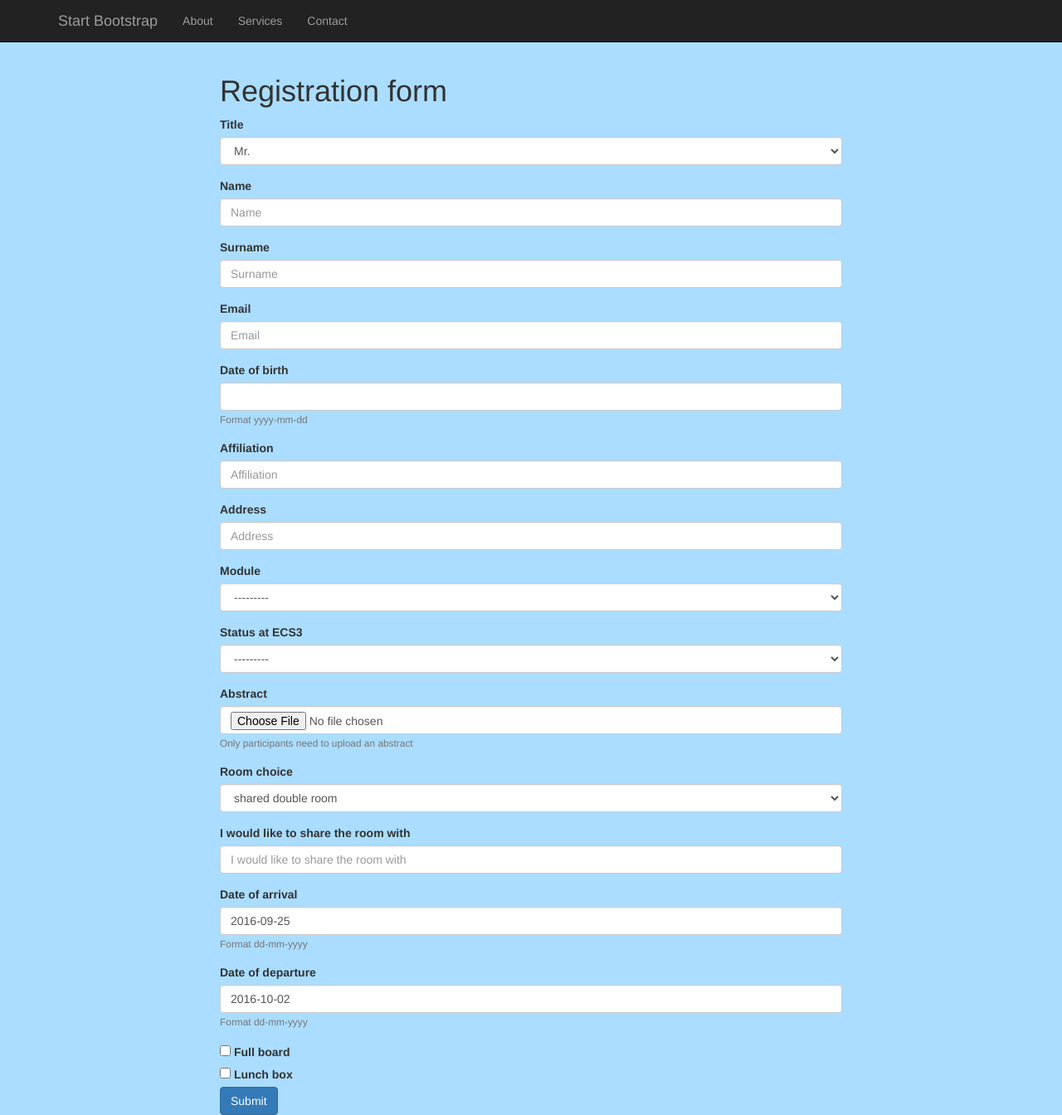
After one commit to zoranstefanic/ecs3, a Django app: page /registration/form/ in a window 1280 px wide. The commit adds this page. Shown: the whole page at 83% size. Run offline with Django 3.2, Linux system fonts and the light colour scheme; some libraries are stand-ins or nearby versions.

Commit message:
Registration from working with generic CreateView.

```diff
--- a/ecs3/urls.py
+++ b/ecs3/urls.py
@@ -18,5 +18,5 @@
 
 urlpatterns = [
     url(r'^admin/', include(admin.site.urls)),
-    url(r'^register/', include("registrations.urls")),
+    url(r'^registration/', include("registrations.urls")),
 ]
--- a/registrations/models.py
+++ b/registrations/models.py
@@ -31,11 +31,11 @@
     name = models.CharField(max_length=50, verbose_name="Name")
     surname = models.CharField(max_length=50, verbose_name="Surname")
     email = models.EmailField(max_length=50)
-    date_of_birth = models.DateField(verbose_name="Date of birth", help_text="Format dd-mm-yyyy")
-    affiliation = models.TextField(verbose_name="Affiliation")
-    address = models.TextField()
+    date_of_birth = models.DateField(verbose_name="Date of birth", help_text="Format yyyy-mm-dd")
+    affiliation = models.CharField(max_length=200,verbose_name="Affiliation")
+    address = models.CharField(max_length=100)
 
-    module = models.IntegerField(choices=MODULECHOICES, default=1)
+    module = models.IntegerField(choices=MODULECHOICES)
     status = models.IntegerField(choices=STATUSCHOICES, verbose_name="Status at ECS3")
     abstract = models.FileField(blank=True, null=True, help_text="Only participants need to upload an abstract")
 
@@ -49,7 +49,6 @@
     full_board  = models.BooleanField(default=False, help_text="")
     lunch_box   = models.BooleanField(default=False)
 
-
     accepted = models.NullBooleanField(editable=False)
     paid = models.NullBooleanField(editable=False)
     code = models.PositiveSmallIntegerField(editable=False, default = generate_code)
--- /dev/null
+++ b/registrations/templates/register.html
@@ -0,0 +1,20 @@
+{%extends "base.html"%}
+{% load bootstrap3 %}
+{% block 'content' %}
+        <div class="row">
+            <div class="col-lg-8 col-md-offset-2">
+                <h1>
+                  Registration form
+                </h1>
+                <form action="." method="post" class="form">
+                  {% csrf_token %}
+                  {% bootstrap_form form %}
+                  {% buttons %}
+                    <button type="submit" class="btn btn-primary">
+                      {% bootstrap_icon "star" %} Submit
+                    </button>
+                  {% endbuttons %}
+                </form>
+            </div>
+        </div>
+{% endblock %}
--- a/registrations/urls.py
+++ b/registrations/urls.py
@@ -2,5 +2,7 @@
 from . import views
 
 urlpatterns = [
-    url(r'^$', views.home, name='home')
+    url(r'home/$', views.home, name='home'),
+    url(r'form/$', views.RegistrationCreate.as_view(), name='registration_form'),
+    url(r'thanks/$', views.thanks, name='thanks')
 ]
--- a/registrations/views.py
+++ b/registrations/views.py
@@ -1,7 +1,20 @@
 from django.shortcuts import render
+from django.views.generic.edit import CreateView
 from .forms import RegistrationForm
+from .models import Registration
 
-# Create your views here.
+
+class RegistrationCreate(CreateView):
+    model = Registration
+    template_name = "register.html"
+    success_url = "/registration/thanks/"
+    fields = ['title','name','surname','email', 'date_of_birth',
+               'affiliation', 'address', 'module', 'status', 'abstract',
+               'room_choice', 'room_preference', 'arrival', 'departure',
+                'full_board', 'lunch_box']
+
+def thanks(request):
+    return render(request,'thanks.html')
+
 def home(request):
-    form = RegistrationForm()
-    return render(request,'home.html',{'form':form})
+    return render(request,'home.html')
```
Also changed, not shown: registrations/templates/home.html (+1 -15 lines), registrations/templates/thanks.html (added, +10 -0 lines).
